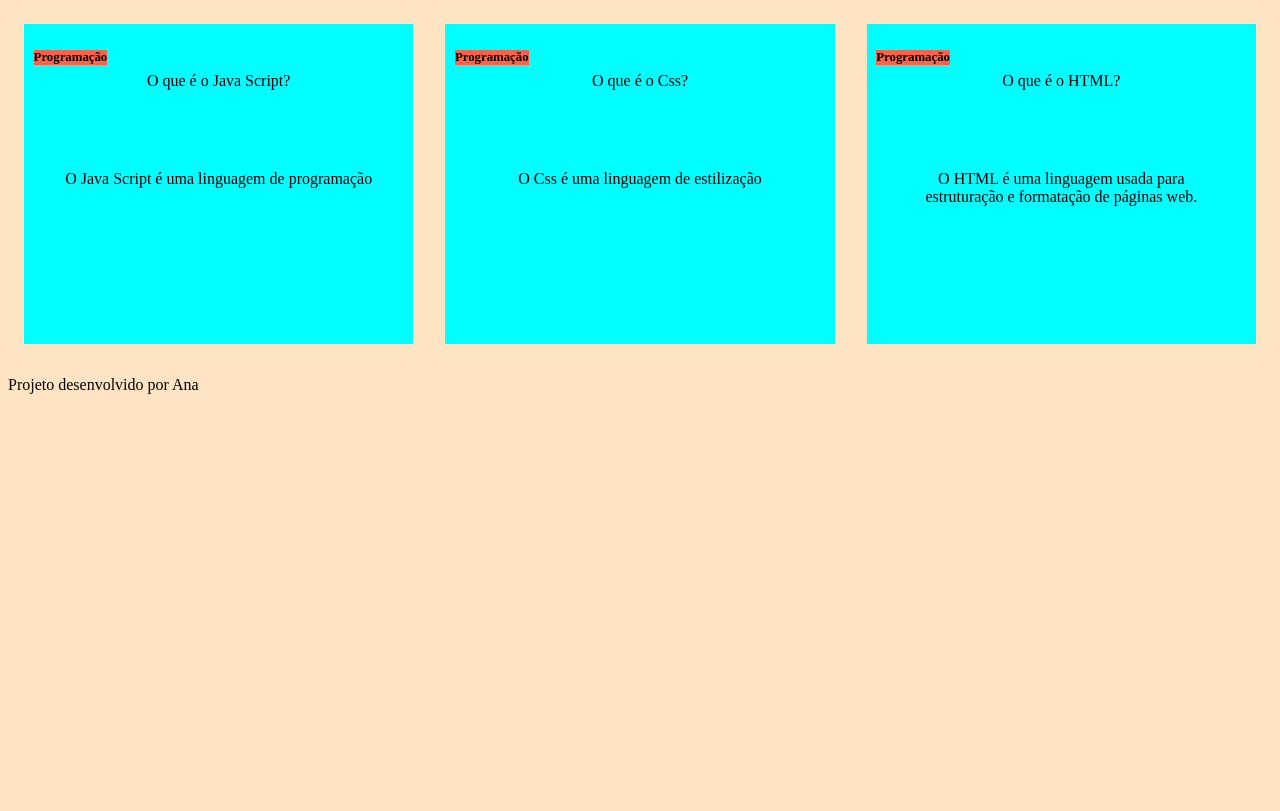
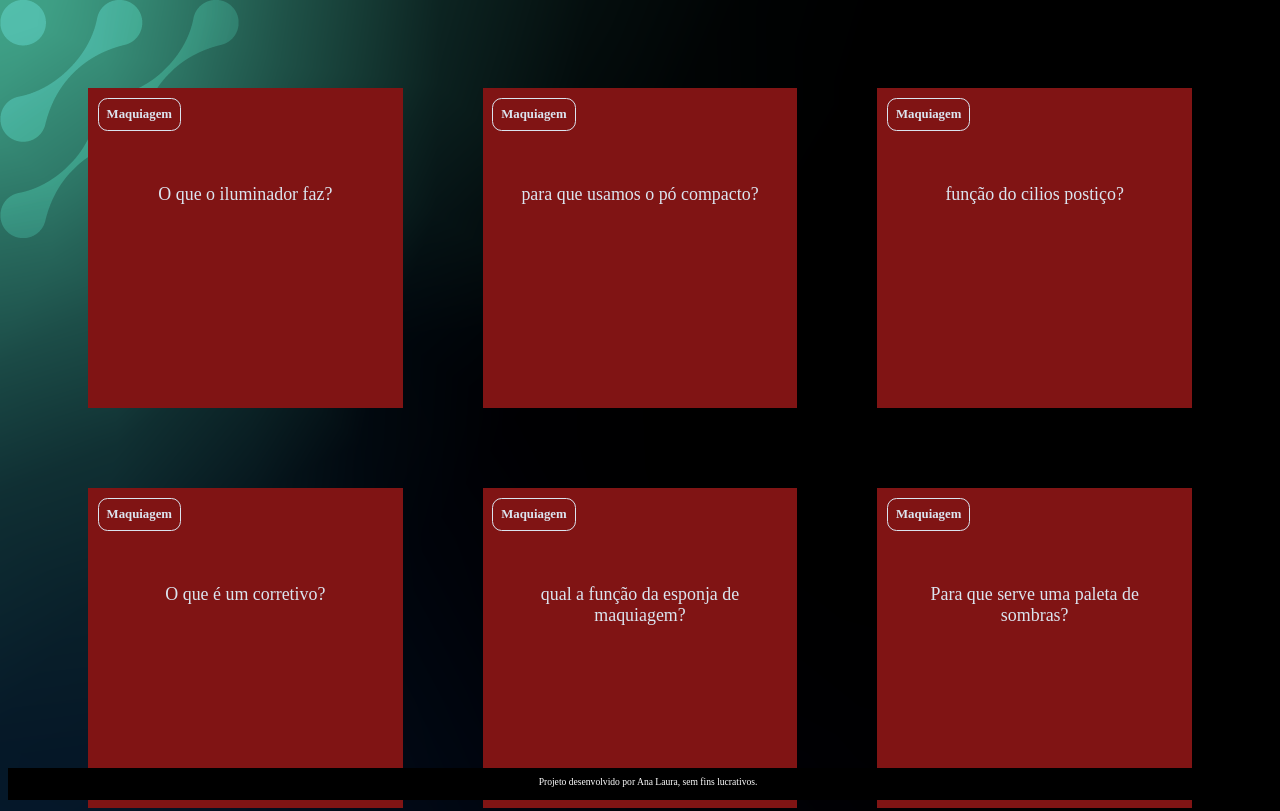
Before and after one commit to Analauraluiz/cards-Ana, a plain HTML site: page index.html in a window 1280 px wide. Shown: the top 811 px of the page. Drawn offline with Linux system fonts and the light colour scheme.

Commit message:
Add files via upload

```diff
--- /dev/null
+++ b/app.js
@@ -0,0 +1,29 @@
+function criaCartao(categoria, pergunta, resposta) {
+    let container = document.getElementById('container')
+    let cartao = document.createElement('article')
+    cartao.className = 'cartao'
+
+    cartao.innerHTML = `
+    <div class="cartao__conteudo">
+    <h3>${categoria}</h3>
+    <div class="cartao__conteudo__pergunta">
+        <p>${pergunta}</p>
+    </div>
+    <div class="cartao__conteudo__resposta">
+        <p>${resposta}</p>
+    </div>
+    </div>
+    `
+
+    let respostaEstaVisivel = false
+
+    function viraCartao() {
+        respostaEstaVisivel = !respostaEstaVisivel
+        cartao.classList.toggle('active', respostaEstaVisivel)
+    }
+    cartao.addEventListener('click', viraCartao)
+
+
+    container.appendChild(cartao)
+
+}
--- /dev/null
+++ b/assets/style.css
@@ -0,0 +1,116 @@
+:root {
+    --text-color: #DBE4EF;
+    --card-front-color: #801414;
+    --card-back-color: #00F4BF;
+}
+
+body {
+    background: url('img/bg-desktop.webp');
+    font-family: Bai Jamjuree;
+}
+
+#container {
+    display: flex;
+    flex-wrap: wrap;
+    justify-content: space-between;
+    padding: 4rem;
+    gap: 3rem;
+}
+
+.cartao {
+    margin: 1rem 1rem;
+    height: 20rem;
+    flex-grow: 1;
+    flex-basis: calc(33% - 6rem);
+}
+
+.cartao__conteudo {
+    background-color: var(--card-front-color);
+    text-align: center;
+    /* background-color: aquamarine; */
+    height: 100%;
+    transform-style: preserve-3d;
+    transition: transform 300ms ease-in-out;
+}
+
+.cartao__conteudo h3 {
+    color: var(--text-color);
+    border: 1px solid var(--text-color);
+    text-align: left;
+    padding: 0.5rem;
+    position: absolute;
+    margin: 0.6rem;
+    border-radius: 0.6rem;
+    font-size: 1vw;
+    backface-visibility: hidden;
+}
+
+.cartao__conteudo p {
+    margin-top: 1rem;
+    padding: 2rem;
+    margin-top: 4rem;
+    font-size: 1.4vw;
+}
+
+.cartao__conteudo__pergunta p {
+    color: var(--text-color);
+    font-weight: 500;
+}
+
+.cartao__conteudo__resposta p {
+    color: var(--card-back-color);
+    font-weight: 700;
+}
+
+.cartao.active .cartao__conteudo {
+    transform: rotateY(180deg);
+}
+
+.cartao__conteudo__pergunta,
+.cartao__conteudo__resposta {
+    backface-visibility: hidden;
+    position: absolute;
+    height: 100%;
+    width: 100%;
+    box-sizing: border-box;
+}
+
+.cartao__conteudo__resposta {
+    transform: rotateY(180deg);
+    background-color: rgba(0, 244, 191, 0.2);
+    border: 4px solid var(--card-back-color);
+}
+
+footer {
+    background-color: black;
+    color: white;
+    position: fixed;
+    bottom: 0;
+    width: 100%;
+    height: 2rem;
+}
+
+footer p {
+    text-align: center;
+    font-size: 0.6rem;
+    margin-top: 0.5rem;
+}
+
+@media (max-width: 560px) {
+
+    body {
+        background: url('img/bg-mobile.webp'), no-repeat cover;
+    }
+
+    .cartao {
+        flex: 1 0 calc(100% - 1rem)
+    }
+
+    .cartao__conteudo h3 {
+        font-size: 3vw;
+    }
+
+    .cartao__conteudo p {
+        font-size: 3.8vw;
+    }
+}
--- a/index.html
+++ b/index.html
@@ -3,59 +3,29 @@
 <head>
     <meta charset="UTF-8">
     <meta name="viewport" content="width=device-width, initial-scale=1.0">
-    <title>FlashCards</title>
-    <link rel="stylesheet" href="style.css">
+    <link rel="stylesheet" href="assets/style.css">
+    <title>Flashcard</title>
 </head>
 <body>
     <main>
         <section id="container">
-           <article class="cartao">
+            <!-- <article class="cartao">
                 <div class="cartao__conteudo">
                     <h3>Programação</h3>
-                <div clas="cartao__conteudo__pergunta">
-                    <p>O que é o Java Script?</p>
+                    <div class="cartao__conteudo__pergunta">
+                        <p>O que é JavaScript?</p>
                     </div>
                     <div class="cartao__conteudo__resposta">
-                     <p>O Java Script é uma linguagem de programação</p>
-
+                        <p>O JavaScript é uma linguagem de programação</p>
                     </div>
                 </div>
-           </article>
-
-           <article class="cartao">
-            <div class="cartao__conteudo">
-                <h3>Programação</h3>
-             <div clas="cartao__conteudo__pergunta">
-                 <p>O que é o Css?</p>
-             </div>
-             <div class="cartao__conteudo__resposta">
-                  <p>O Css é uma linguagem de estilização</p>
-
-             </div>
-            </div>
-        </article>
-
-    </article>
-
-    <article class="cartao">
-     <div class="cartao__conteudo">
-         <h3>Programação</h3>
-      <div clas="cartao__conteudo__pergunta">
-          <p>O que é o HTML?</p>
-      </div>
-      <div class="cartao__conteudo__resposta">
-           <p>O HTML é uma linguagem usada para estruturação e formatação de páginas web.</p>
-
-      </div>
-     </div>
- </article>
-
+            </article> -->
         </section>
     </main>
-
     <footer>
-        <p>Projeto desenvolvido por Ana</p>
-
+        <p>Projeto desenvolvido por Ana Laura, sem fins lucrativos.</p>
     </footer>
+    <script src="app.js"></script>
+    <script src="perguntas.js"></script>
 </body>
 </html>
--- /dev/null
+++ b/perguntas.js
@@ -0,0 +1,49 @@
+criaCartao(
+    'Maquiagem',
+    'O que o iluminador faz?',
+    'brilho que realça alguns pontos do rosto na maquiagem'
+)
+
+criaCartao(
+    'Maquiagem',
+    'para que usamos o pó compacto?',
+    'Uniformizar a pele e selar com um efeito seco'
+)
+
+criaCartao(
+    'Maquiagem',
+    'função do cilios postiço?',
+    'realçar ainda mais a maquiagem e a beleza da mulher'
+)
+
+criaCartao(
+    'Maquiagem',
+    'O que é um corretivo?',
+    'elemento da maquiagem capaz de dar uniformização a pele'
+)
+
+criaCartao(
+    'Maquiagem',
+    'qual a função da esponja de maquiagem?',
+    'alcançar os cantos dos rostos, como cantinho dos olhos e as abas do nariz'
+)
+criaCartao(
+    'Maquiagem',
+    'Para que serve uma paleta de sombras?',
+    'Fazem os olhos de fã de maquiagem brilharem mais forte '
+)
+criaCartao(
+    'Maquiagem',
+    'O que é gloss?',
+    'Brilho labial ultilizado para dar brilho aos labios femininos'
+)
+criaCartao(
+    'Maquiagem',
+    'O que é um rímel?',
+    'cosmético feminino usado para colorir ou acentuar a curvatura dos olhos'
+)
+criaCartao(
+    'Maquiagem',
+    'Para que serve a base?',
+    'são usadas para deixar a pele com um tom uniformizado'
+)
```
Also changed, not shown: assets/img/bg-desktop.webp (added), assets/img/bg-mobile.webp (added), assets/img/bg-tablet.webp (added), 1 other file. Lines whose indentation alone changed are shown as unchanged.
